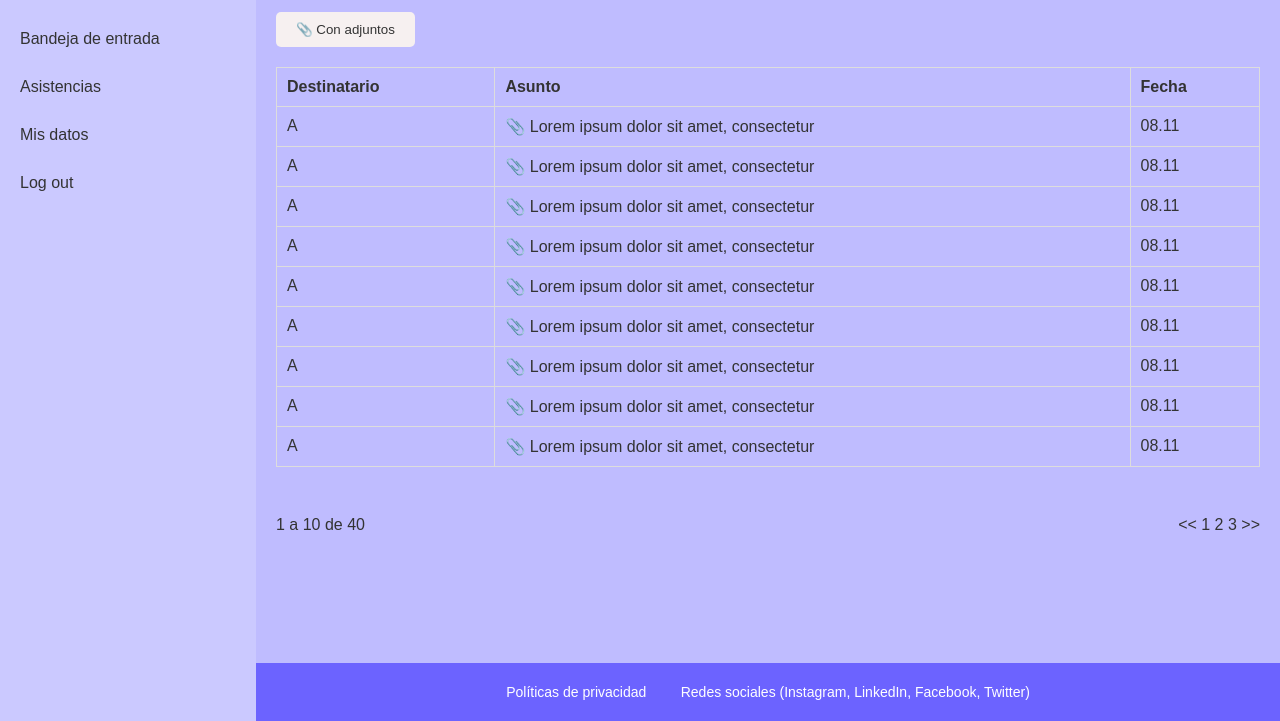
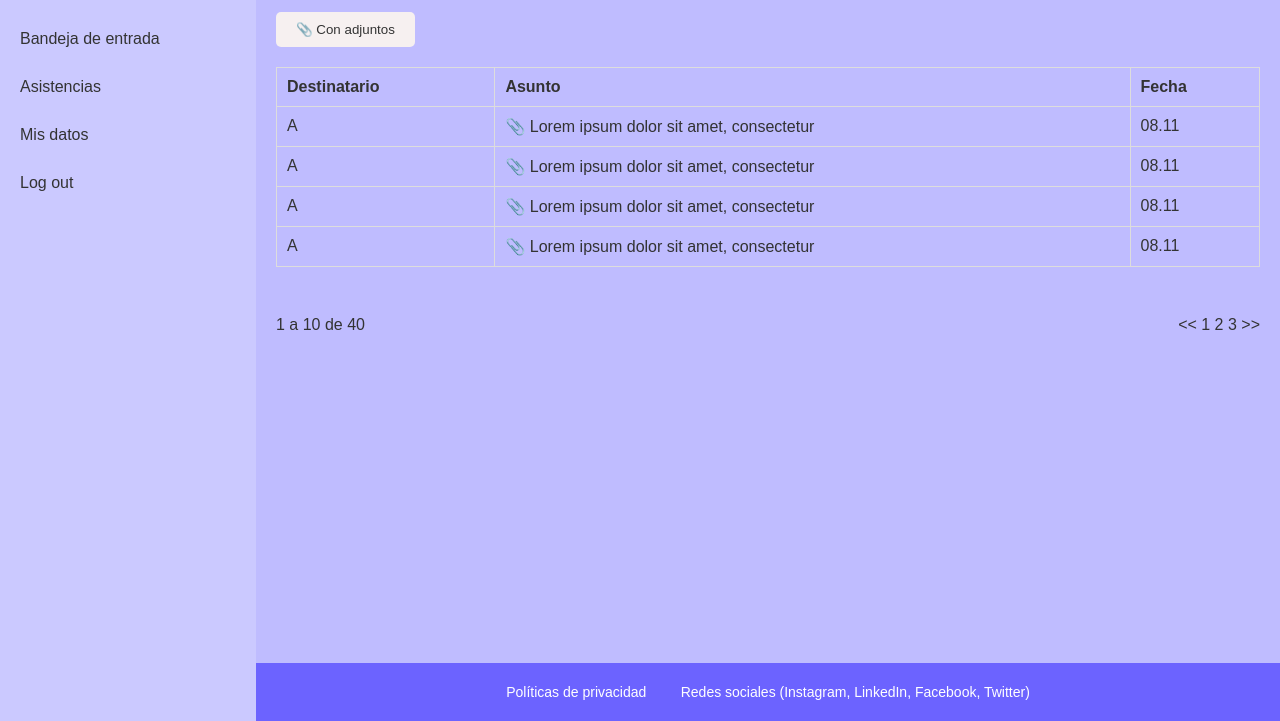
Before and after one commit to Miilenna/SPRINT_04, a plain HTML site: page DAW/html/alumno.html in a window 1280 px wide. Shown: the part 79-800 px from the top of the page. Drawn offline with Linux system fonts and the light colour scheme.

Commit message:
paginas de alumnos añadidas, reedireccion dependiendo el rol hecho, falta añadir la informacion a las demas paginas

```diff
--- a/DAW/html/alumno.html
+++ b/DAW/html/alumno.html
@@ -18,13 +18,13 @@
           <li>Bandeja de entrada</li>
           <li>Asistencias</li>
           <li>Mis datos</li>
-          <li>Log out</li>
+          <li class="logout">Log out</li>
         </ul>
       </nav>
     </aside>
     <main class="content">
       <header class="header">
-        <span>Gómez, Álvaro</span>
+        <span></span> <!-- Aquí se insertará dinámicamente el nombre -->
         <div class="profile-circle">A</div>
       </header>
       <section class="inbox">
@@ -60,31 +60,6 @@
               <td>📎 Lorem ipsum dolor sit amet, consectetur</td>
               <td>08.11</td>
             </tr>
-            <tr>
-                <td>A</td>
-                <td>📎 Lorem ipsum dolor sit amet, consectetur</td>
-                <td>08.11</td>
-            </tr>
-            <tr>
-                <td>A</td>
-                <td>📎 Lorem ipsum dolor sit amet, consectetur</td>
-                <td>08.11</td>
-            </tr>
-            <tr>
-                <td>A</td>
-                <td>📎 Lorem ipsum dolor sit amet, consectetur</td>
-                <td>08.11</td>
-            </tr>
-            <tr>
-                <td>A</td>
-                <td>📎 Lorem ipsum dolor sit amet, consectetur</td>
-                <td>08.11</td>
-            </tr>
-            <tr>
-                <td>A</td>
-                <td>📎 Lorem ipsum dolor sit amet, consectetur</td>
-                <td>08.11</td>
-            </tr>
           </tbody>
         </table>
         <div class="pagination">
@@ -100,5 +75,6 @@
       </footer>
     </main>
   </div>
+  <script src="../js/alumno.js"></script>
 </body>
 </html>
```
Also changed, not shown: DAW/html/admin.html (added, +11 -0 lines), DAW/html/asistencias.html (added, +11 -0 lines), DAW/html/mis_datos_alumn.html (added, +11 -0 lines), DAW/html/profesor.html (added, +11 -0 lines). Lines whose indentation alone changed are shown as unchanged.
